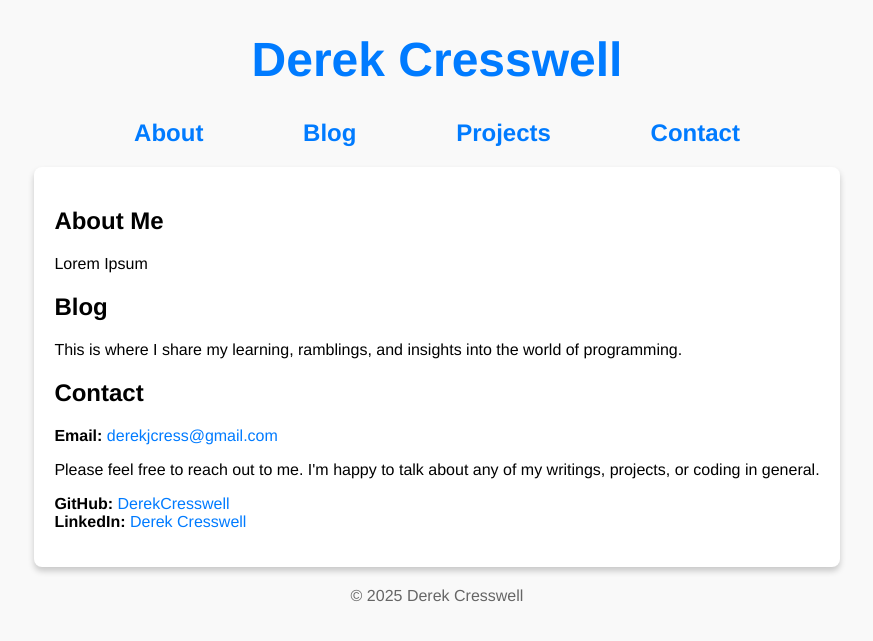
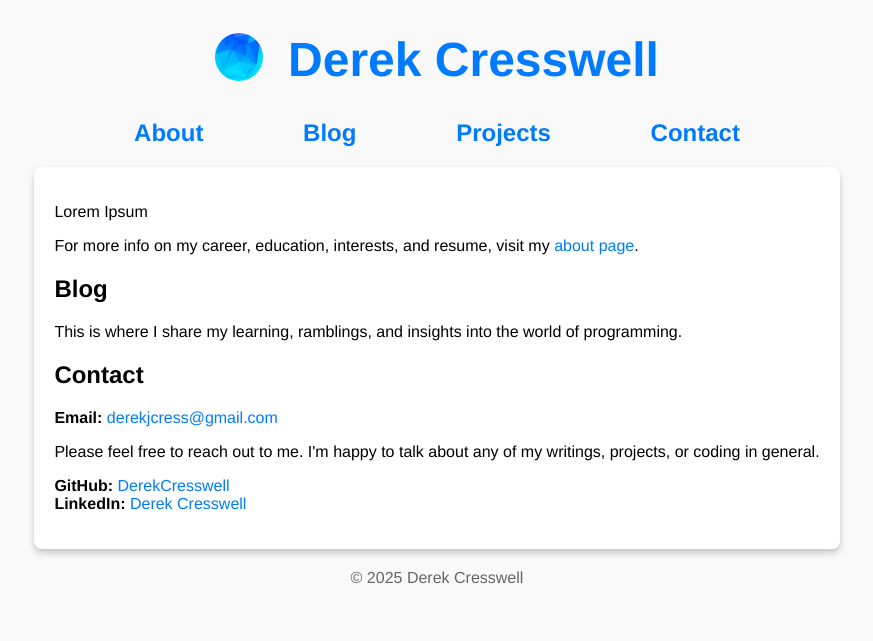
Before and after one commit to DerekCresswell/DerekCresswell.github.io, a Jekyll site: the page built from site/index.html, in a window 1280 px wide. Shown: the top 641 px of the page, without its empty margins (203-1076 px from the left). Built offline with Jekyll 4.4.1, drawn with Linux system fonts in a browser that asks for light colours.

Commit message:
Adds PFP to header

```diff
--- a/site/_layouts/default.html
+++ b/site/_layouts/default.html
@@ -9,7 +9,14 @@
 <body>
     <div class="content-wrapper">
         <header>
-            <h1><a href="/" class="no-decoration">Derek Cresswell</a></h1>
+            <div class="title-box">
+                <a href="/">
+                    <img class="profile-picture" src="/assets/images/pfp.jpeg" alt="Derek Cresswell's profile picture">
+                </a>
+                <h1>
+                    <a href="/">Derek Cresswell</a>
+                </h1>
+            </div>
             {% include navigation.html %}
         </header>
         <main>
--- a/site/assets/css/style.css
+++ b/site/assets/css/style.css
@@ -83,3 +83,17 @@ a:hover {
 .divider {
     padding: 10px;
 }
+
+.title-box {
+    display: flex;
+    justify-content: center;
+    align-items: center;
+}
+
+.profile-picture {
+    width:48px;
+    height:48px;
+    border-radius:50%;
+    object-fit:cover;
+    margin-right:25px;
+}
--- a/site/index.html
+++ b/site/index.html
@@ -3,8 +3,8 @@ layout: default
 title: Homepage
 ---
 <section id="about">
-    <h2>About Me</h2>
     <p>Lorem Ipsum</p>
+    <p>For more info on my career, education, interests, and resume, visit my <a href="/about">about page</a>.</p>
 </section>
 <section id="blogs">
     <h2>Blog</h2>
```
